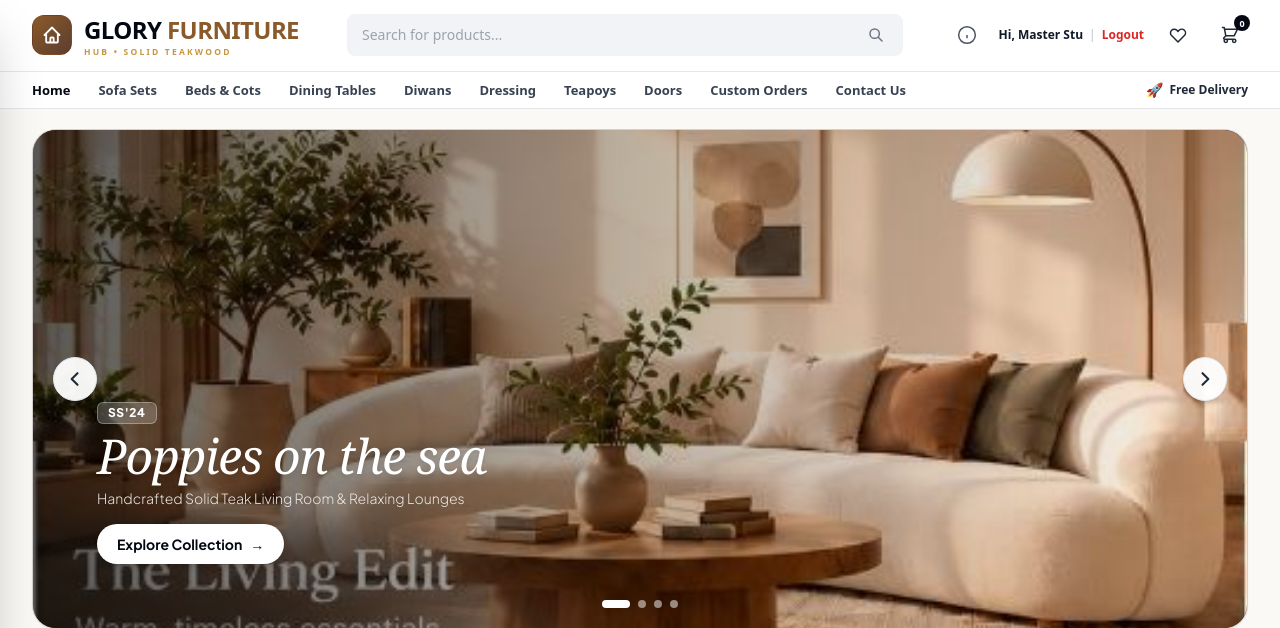
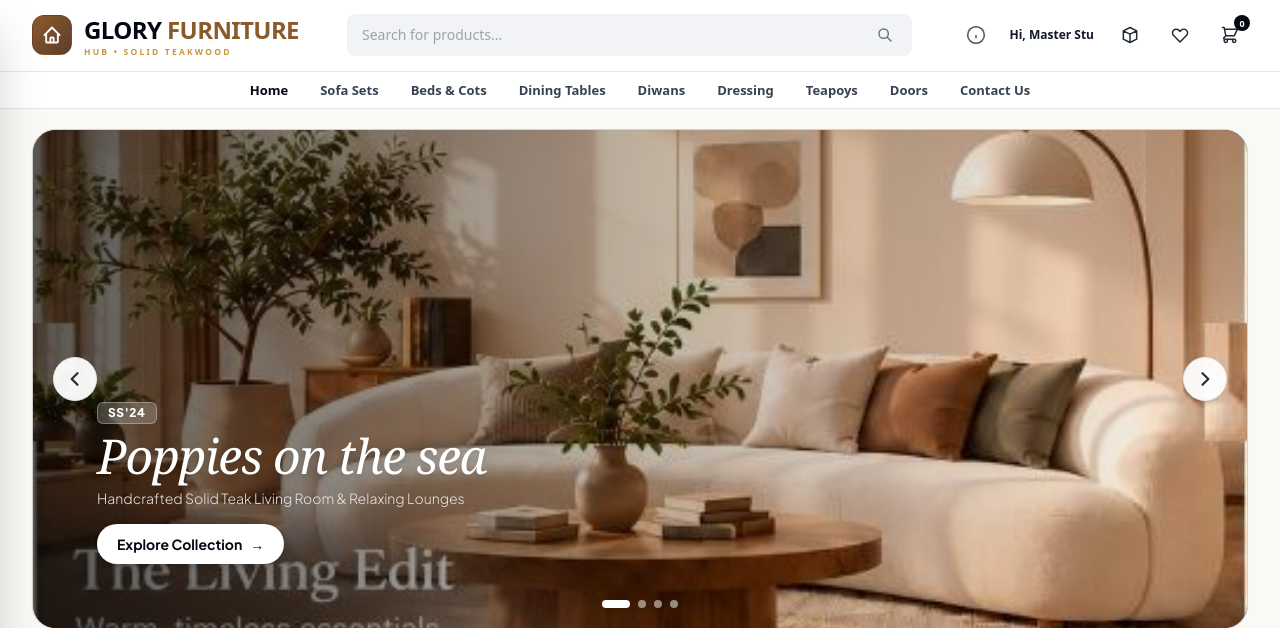
Before and after one commit to ganeshmugada863/Glory-Furniture-Hub, a Django app: page /home/ in a window 1280 px wide. Shown: the top 628 px of the page. Run offline with Django 5.2, Linux system fonts and the light colour scheme; a user stored in the database is signed in; data comes from the database, SQL or seed files in the repository; data that the repository does not hold is empty; some libraries are stand-ins or nearby versions; some web fonts are replaced.

Commit message:
feat(navbar): center category links, remove Free Delivery & Custom Orders from subnav, replace header logout with customer orders icon

```diff
--- a/templates/core/home.html
+++ b/templates/core/home.html
@@ -357,8 +357,8 @@
       </form>
     </div>
 
-    <!-- Right Utilities: Info Icon, Login | Register, Wishlist, Cart -->
-    <div class="flex items-center gap-2 sm:gap-3.5 lg:gap-4 shrink-0 text-gray-700">
+    <!-- Right Utilities: Info Icon, User Account, Orders Icon, Wishlist, Cart -->
+    <div class="flex items-center gap-2 sm:gap-3 lg:gap-3.5 shrink-0 text-gray-700">
 
       <!-- Info Icon (ⓘ) -->
       <a href="/faq/" class="hidden md:flex p-1.5 rounded-full hover:bg-gray-100 text-gray-600 hover:text-black transition-colors items-center justify-center" title="Help &amp; Information">
@@ -369,26 +369,29 @@
         </svg>
       </a>
 
-      <!-- Login | Register Text Link (Or User Account if logged in) -->
-      <div class="hidden sm:flex items-center gap-1.5 text-xs font-semibold text-gray-700 whitespace-nowrap">
+      <!-- User Account (Login / Register if not logged in) -->
+      <div class="hidden sm:flex items-center text-xs font-semibold text-gray-700 whitespace-nowrap">
         {% if request.user.is_authenticated %}
-        <a href="/customer/profile/" class="hover:text-black transition-colors font-bold text-gray-900">
+        <a href="/customer/profile/" class="hover:text-black transition-colors font-bold text-gray-900 px-1 py-1" title="My Account Profile">
           Hi, {{ USER_NAME|slice:":10"|default:"Account" }}
-        </a>
-        <span class="text-gray-300">|</span>
-        <a href="/logout/" class="text-red-600 hover:text-red-700 transition-colors">
-          Logout
         </a>
         {% else %}
         <a href="/login/" class="hover:text-black transition-colors font-medium">
           Login
         </a>
-        <span class="text-gray-300">|</span>
+        <span class="text-gray-300 mx-1">|</span>
         <a href="/register/" class="hover:text-black transition-colors font-medium">
           Register
         </a>
         {% endif %}
       </div>
+
+      <!-- Customer Orders Icon (Package / Order Box) -->
+      <a href="/orders/" class="p-1.5 sm:p-2 rounded-full hover:bg-gray-100 text-gray-800 hover:text-black transition-colors relative flex items-center justify-center cursor-pointer" title="My Orders" aria-label="Customer Orders">
+        <svg class="w-5 h-5 sm:w-5.5 sm:h-5.5 stroke-[1.8]" fill="none" stroke="currentColor" viewBox="0 0 24 24">
+          <path stroke-linecap="round" stroke-linejoin="round" d="M20 7l-8-4-8 4m16 0l-8 4m8-4v10l-8 4m0-10L4 7m8 4v10M4 7v10l8 4"/>
+        </svg>
+      </a>
 
       <!-- Wishlist Heart Outline Icon with Counter Badge -->
       <a href="/wishlist/" class="p-1.5 sm:p-2 rounded-full hover:bg-gray-100 text-gray-800 hover:text-black transition-colors relative flex items-center justify-center cursor-pointer" title="Wishlist">
@@ -431,12 +434,12 @@
     </form>
   </div>
 
-  <!-- TIER 2: Secondary Bar (Clean Navigation Links & Free Delivery) -->
+  <!-- TIER 2: Secondary Bar (Clean Centered Navigation Links) -->
   <div class="border-t border-gray-150 bg-white">
-    <div class="max-w-7xl mx-auto px-4 sm:px-6 lg:px-8 flex items-center justify-between gap-4">
-
-      <!-- Horizontal Navigation Links -->
-      <nav class="flex items-center gap-5 lg:gap-7 overflow-x-auto no-scrollbar py-2.5 text-xs lg:text-[13px] font-semibold text-gray-700 whitespace-nowrap">
+    <div class="max-w-7xl mx-auto px-4 sm:px-6 lg:px-8 flex items-center justify-center">
+
+      <!-- Horizontal Navigation Links (Centered) -->
+      <nav class="flex items-center justify-center gap-6 sm:gap-7 lg:gap-8 overflow-x-auto no-scrollbar py-2.5 text-xs lg:text-[13px] font-semibold text-gray-700 whitespace-nowrap">
         <a href="/" class="text-gray-950 font-bold hover:text-[#8B5A2B] transition-colors">Home</a>
         <a href="/catalog/?category=Sofa%20Set" class="hover:text-black transition-colors">Sofa Sets</a>
         <a href="/catalog/?category=Cot%20%2F%20Wooden%20Bed" class="hover:text-black transition-colors">Beds &amp; Cots</a>
@@ -445,15 +448,8 @@
         <a href="/catalog/?category=Dressing%20Table" class="hover:text-black transition-colors">Dressing</a>
         <a href="/catalog/?search=teapoy" class="hover:text-black transition-colors">Teapoys</a>
         <a href="/catalog/?search=door" class="hover:text-black transition-colors">Doors</a>
-        <a href="/custom-orders/" class="hover:text-[#8B5A2B] transition-colors font-bold">Custom Orders</a>
         <a href="/contact-us/" class="hover:text-black transition-colors">Contact Us</a>
       </nav>
-
-      <!-- Right: Free Delivery Perk -->
-      <div class="hidden sm:flex items-center gap-1.5 text-xs font-semibold text-gray-800 shrink-0 select-none py-2">
-        <span class="text-sm">🚀</span>
-        <span>Free Delivery</span>
-      </div>
 
     </div>
   </div>
```
